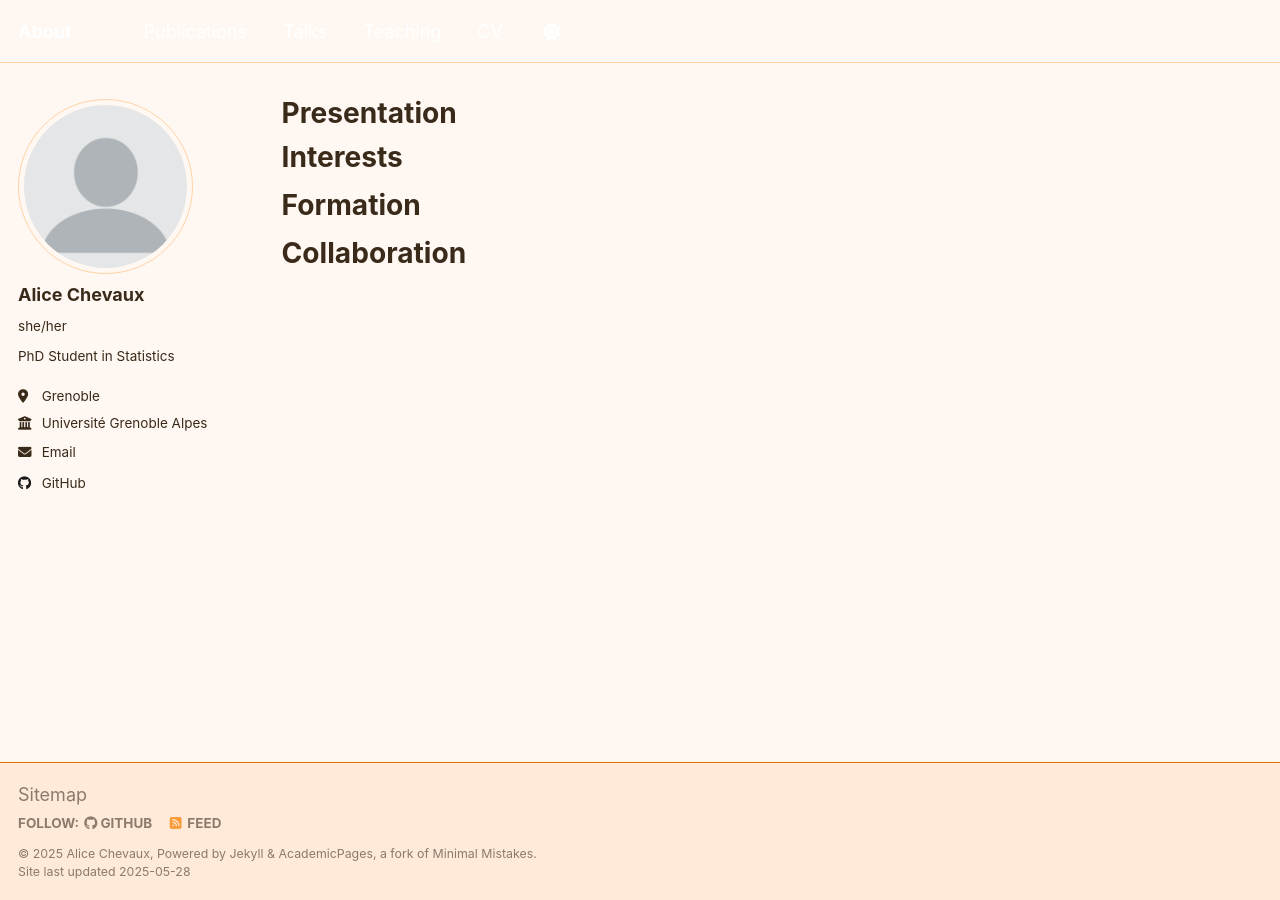
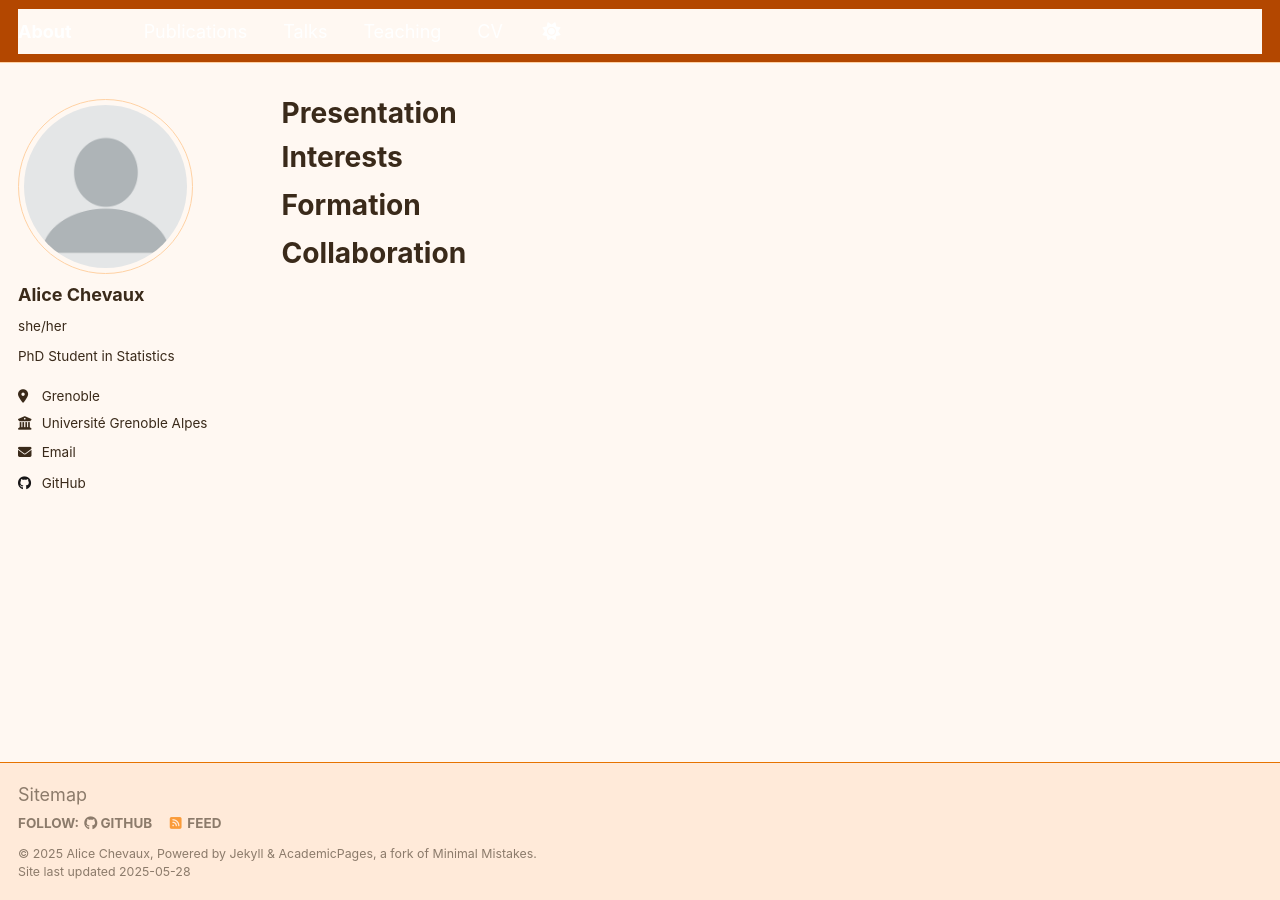
Before and after one commit to alicechevaux/alicechevaux.github.io, a Jekyll site: the page built from _pages/about.md, in a window 1280 px wide. Built offline with Jekyll 4.4.1, drawn with Linux system fonts in a browser that asks for light colours.

Commit message:
Update main.scss

```diff
--- a/assets/css/main.scss
+++ b/assets/css/main.scss
@@ -41,3 +41,27 @@
     "vendor/font-awesome/brands",
     "vendor/magnific-popup/magnific-popup"
 ;
+/* Couleur orange brique pour le header */
+.masthead {
+  background-color: #b34700 !important;
+  color: white !important;
+
+  /* Styles pour les liens */
+  a {
+    color: white !important;
+
+    &:hover {
+      color: #ffd700 !important; /* Or au survol */
+    }
+  }
+
+  /* Bouton menu mobile */
+  .navicon {
+    background-color: white !important;
+
+    &::before,
+    &::after {
+      background-color: white !important;
+    }
+  }
+}
```
